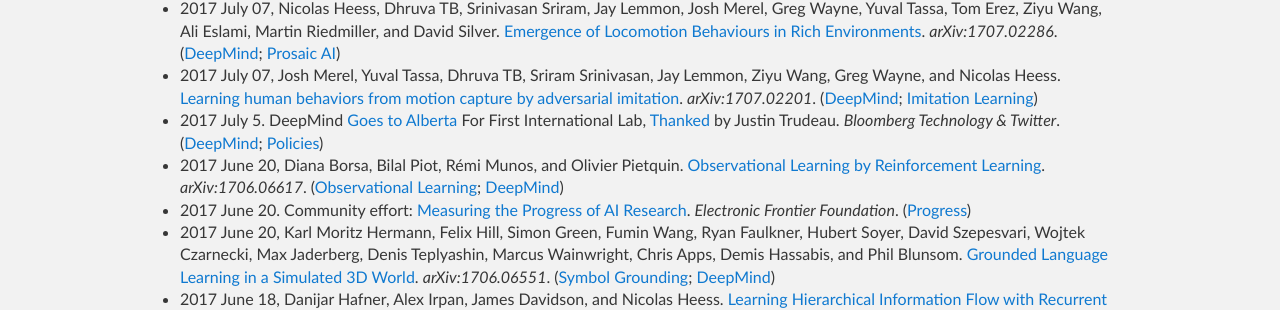
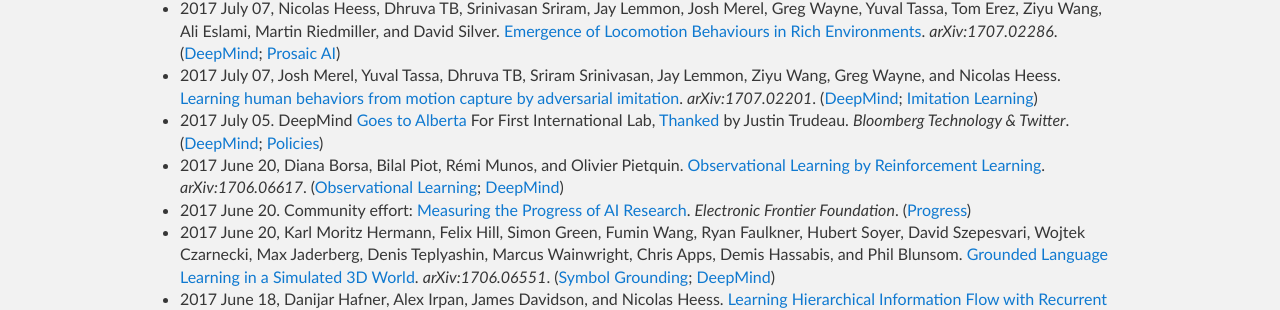
Before and after one commit to Tonywuhk/realai.org, a Jekyll site: the page built from README.md, in a window 1280 px wide and 900 px high. Shown: the part 146-456 px from the top of the window. Built offline with Jekyll 4.4.1, drawn with Linux system fonts in a browser that asks for light colours; our own code applies the rules of GitHub Pages for plain Markdown files; comment, search, counter and statistics services are not loaded; the repository's description, which GitHub fills in, is left out.

Commit message:
Fix typos

```diff
--- a/README.md
+++ b/README.md
@@ -8,7 +8,7 @@
 
 * 2017 July 07, Nicolas Heess, Dhruva TB, Srinivasan Sriram, Jay Lemmon, Josh Merel, Greg Wayne, Yuval Tassa, Tom Erez, Ziyu Wang, Ali Eslami, Martin Riedmiller, and David Silver. [Emergence of Locomotion Behaviours in Rich Environments](https://arxiv.org/abs/1707.02286). *arXiv:1707.02286*. ([DeepMind](http://realai.org/labs/deepmind/publications/); [Prosaic AI](http://realai.org/prosaic/))
 * 2017 July 07, Josh Merel, Yuval Tassa, Dhruva TB, Sriram Srinivasan, Jay Lemmon, Ziyu Wang, Greg Wayne, and Nicolas Heess. [Learning human behaviors from motion capture by adversarial imitation](https://arxiv.org/abs/1707.02201). *arXiv:1707.02201*. ([DeepMind](http://realai.org/labs/deepmind/publications/); [Imitation Learning](http://realai.org/imitation-learning/))
-* 2017 July 5. DeepMind [Goes to Alberta](https://www.bloomberg.com/news/articles/2017-07-05/deepmind-goes-to-alberta-for-first-international-lab) For First International Lab, [Thanked](https://twitter.com/JustinTrudeau/status/882648011616202755) by Justin Trudeau. *Bloomberg Technology & Twitter*. ([DeepMind](http://realai.org/labs/deepmind/); [Policies](http://realai.org/policies/))
+* 2017 July 05. DeepMind [Goes to Alberta](https://www.bloomberg.com/news/articles/2017-07-05/deepmind-goes-to-alberta-for-first-international-lab) For First International Lab, [Thanked](https://twitter.com/JustinTrudeau/status/882648011616202755) by Justin Trudeau. *Bloomberg Technology & Twitter*. ([DeepMind](http://realai.org/labs/deepmind/); [Policies](http://realai.org/policies/))
 * 2017 June 20, Diana Borsa, Bilal Piot, Rémi Munos, and Olivier Pietquin. [Observational Learning by Reinforcement Learning](https://arxiv.org/abs/1706.06617). *arXiv:1706.06617*. ([Observational Learning](http://realai.org/imitation-learning/#observational-learning); [DeepMind](http://realai.org/labs/deepmind/publications/))
 * 2017 June 20. Community effort: [Measuring the Progress of AI Research](https://www.eff.org/ai/metrics). *Electronic Frontier Foundation*. ([Progress](http://realai.org/progress))
 * 2017 June 20, Karl Moritz Hermann, Felix Hill, Simon Green, Fumin Wang, Ryan Faulkner, Hubert Soyer, David Szepesvari, Wojtek Czarnecki, Max Jaderberg, Denis Teplyashin, Marcus Wainwright, Chris Apps, Demis Hassabis, and Phil Blunsom. [Grounded Language Learning in a Simulated 3D World](https://arxiv.org/abs/1706.06551). *arXiv:1706.06551*. ([Symbol Grounding](http://realai.org/symbol-grounding/); [DeepMind](http://realai.org/labs/deepmind/publications/))
```
Also changed, not shown: imitation-learning.md (+1 -1 lines).
